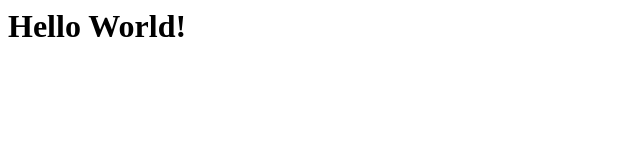
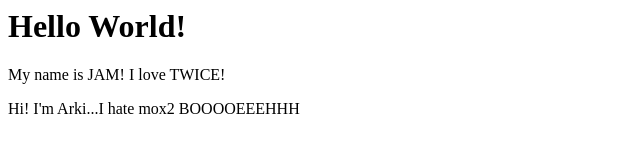
Before and after one commit to jaminamitani/jaminamitani.github.io, a plain HTML site: page index.html in a window 1280 px wide. Shown: the whole page, without its empty margins (0-640 px from the left). Drawn offline with Linux system fonts and the light colour scheme.

Commit message:
Update index.html

```diff
--- a/index.html
+++ b/index.html
@@ -1,5 +1,7 @@
 <html>
 <body>
 <h1>Hello World!</h1>
+  <p>My name is JAM! I love TWICE!</p>
+  <p>Hi! I'm Arki...I hate mox2 BOOOOEEEHHH</p>
 </body>
 </html>
```
